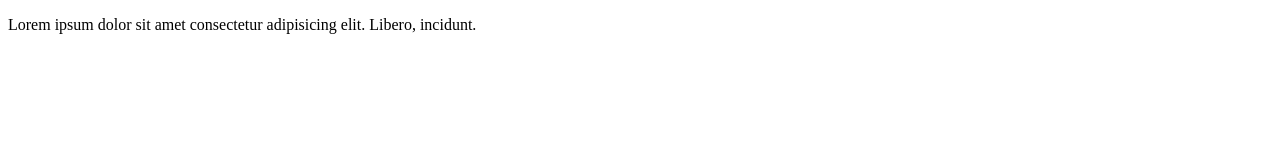
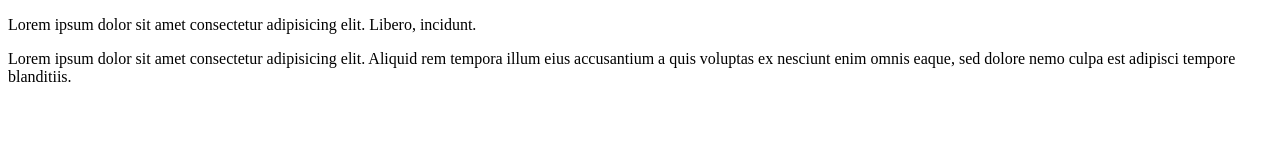
Before and after one commit to KumarRajeev931244/web-development, a plain HTML site: page header.html in a window 1280 px wide. Drawn offline with Linux system fonts and the light colour scheme.

Commit message:
modified header

```diff
--- a/header.html
+++ b/header.html
@@ -7,5 +7,9 @@
 </head>
 <body>
     <p>Lorem ipsum dolor sit amet consectetur adipisicing elit. Libero, incidunt.</p>
+    <p>Lorem ipsum dolor sit amet consectetur adipisicing elit. Aliquid rem tempora illum eius accusantium a quis voluptas ex nesciunt enim omnis eaque, sed dolore nemo culpa est adipisci tempore blanditiis.
+
+    </p>
+
 </body>
 </html>
```
